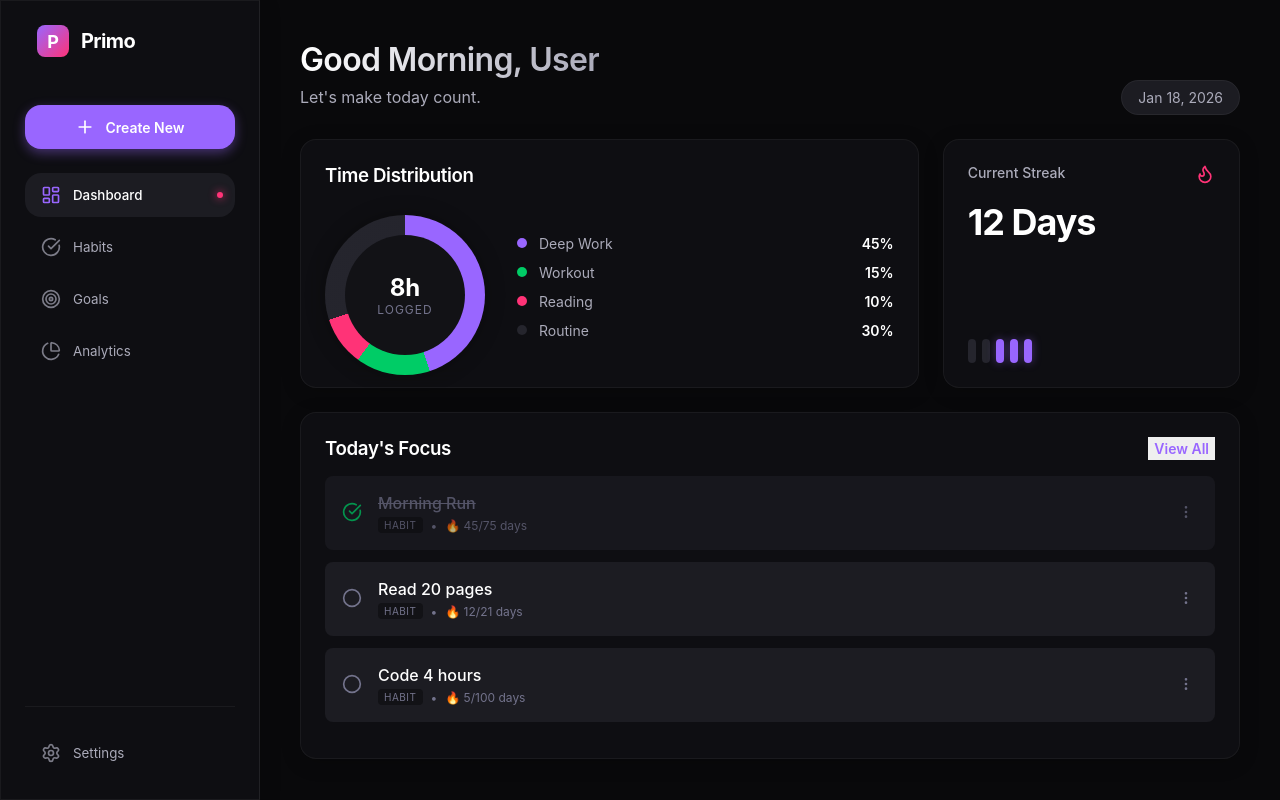
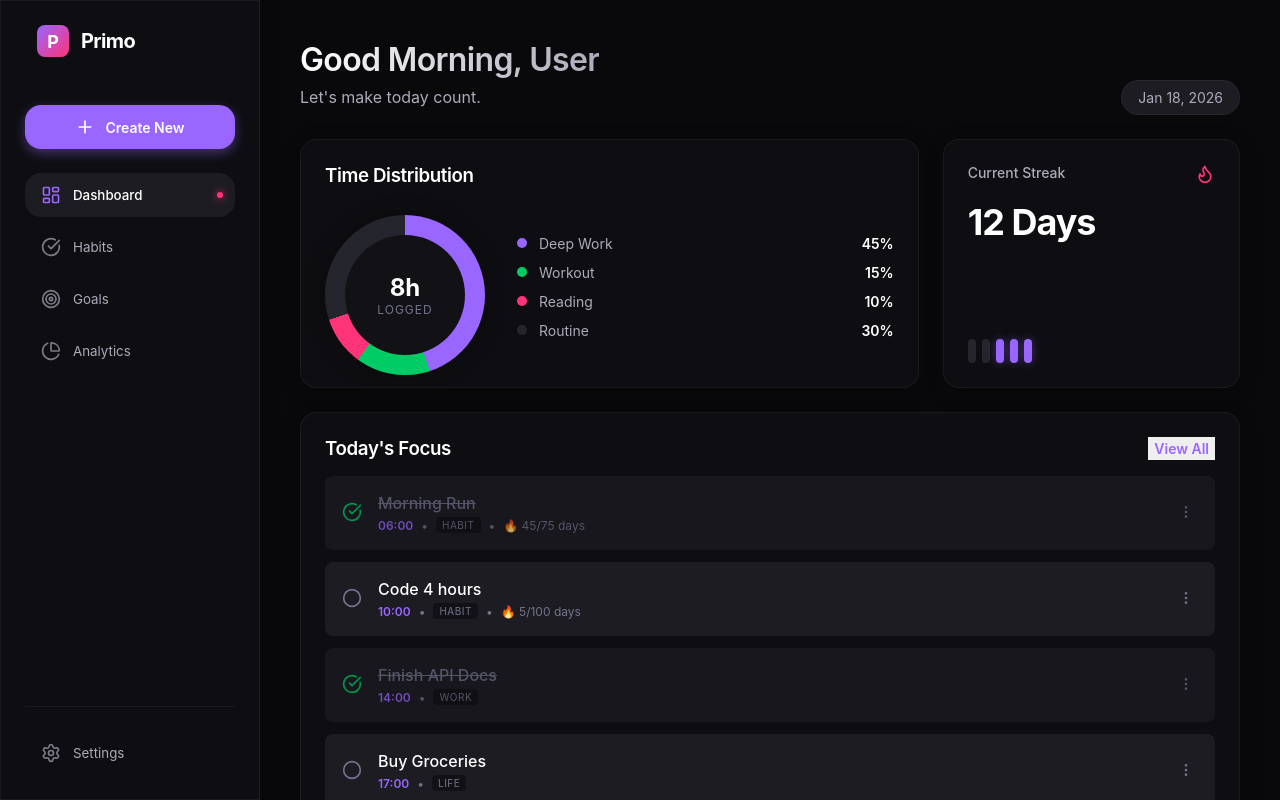
Before and after one commit to barada02/Primo, a React (Vite) app: page / in a window 1280 px wide. Built offline with nearby package versions, Linux system fonts and the light colour scheme.

Commit message:
dashboard schedule

```diff
--- a/src/components/dashboard/Dashboard.jsx
+++ b/src/components/dashboard/Dashboard.jsx
@@ -4,7 +4,7 @@ import TimeChart from './TimeChart';
 import StatCard from './StatCard';
 import TaskRow from '../tasks/TaskRow';
 import { Flame } from 'lucide-react';
-import { mockTimeData, mockStats, mockHabits } from '../../data/mockData';
+import { mockTimeData, mockStats, getTodaysfocus } from '../../data/mockData';
 
 const Dashboard = () => {
     return (
@@ -38,7 +38,7 @@ const Dashboard = () => {
                         <h3>Today's Focus</h3>
                         <button style={{ color: 'var(--primary)', fontSize: '14px', fontWeight: 600 }}>View All</button>
                     </div>
-                    {mockHabits.map(task => (
+                    {getTodaysfocus().map(task => (
                         <TaskRow key={task.id} task={task} />
                     ))}
                 </div>
--- a/src/components/tasks/TaskRow.jsx
+++ b/src/components/tasks/TaskRow.jsx
@@ -17,9 +17,22 @@ const TaskRow = ({ task }) => {
                 <div className="task-info">
                     <span className="task-title">{task.title}</span>
                     <div className="task-meta">
-                        <span className="task-category">Habit</span>
-                        <span className="meta-dot">•</span>
-                        <span className="task-streak">🔥 {task.streak}/{task.goal} days</span>
+                        {task.time && (
+                            <>
+                                <span className="task-time" style={{ color: 'var(--primary)', fontWeight: 600 }}>
+                                    {task.time}
+                                </span>
+                                <span className="meta-dot">•</span>
+                            </>
+                        )}
+                        <span className="task-category">{task.category || 'Habit'}</span>
+
+                        {task.type === 'habit' && (
+                            <>
+                                <span className="meta-dot">•</span>
+                                <span className="task-streak">🔥 {task.streak}/{task.goal} days</span>
+                            </>
+                        )}
                     </div>
                 </div>
             </div>
--- a/src/data/mockData.js
+++ b/src/data/mockData.js
@@ -6,13 +6,12 @@ export const mockTimeData = [
 ];
 
 export const mockStats = {
-    streak: 12,
+    streak: 12, // Global "Perfect Day" streak
     tasksCompleted: 8,
     totalTasks: 10,
     productivityScore: 85,
 };
 
-// Goals are the parent containers
 export const mockGoals = [
     {
         id: 1,
@@ -21,7 +20,7 @@ export const mockGoals = [
         motivation: "I want to build my own startup ideas.",
         deadline: "2026-06-30",
         progress: 35,
-        theme: "linear-gradient(135deg, #667eea 0%, #764ba2 100%)", // Custom gradient
+        theme: "linear-gradient(135deg, #667eea 0%, #764ba2 100%)",
         stats: { habits: 2, tasks: 5, completed: 1 }
     },
     {
@@ -47,14 +46,28 @@ export const mockGoals = [
 ];
 
 export const mockHabits = [
-    { id: 1, title: 'Morning Run', streak: 45, goal: 75, completedToday: true, goalId: 2 },
-    { id: 2, title: 'Read 20 pages', streak: 12, goal: 21, completedToday: false, goalId: 3 },
-    { id: 3, title: 'Code 4 hours', streak: 5, goal: 100, completedToday: false, goalId: 1 },
+    { id: 1, type: 'habit', title: 'Morning Run', streak: 45, goal: 75, completedToday: true, goalId: 2, time: '06:00' },
+    { id: 2, type: 'habit', title: 'Read 20 pages', streak: 12, goal: 21, completedToday: false, goalId: 3, time: '21:00' },
+    { id: 3, type: 'habit', title: 'Code 4 hours', streak: 5, goal: 100, completedToday: false, goalId: 1, time: '10:00' },
 ];
 
-// --- Analytics Data ---
+export const mockTasks = [
+    { id: 101, type: 'nuclear', title: 'Buy Groceries', category: 'Life', completedToday: false, time: '17:00' },
+    { id: 102, type: 'nuclear', title: 'Call Mom', category: 'Family', completedToday: false, time: '19:00' },
+    { id: 103, type: 'nuclear', title: 'Finish API Docs', category: 'Work', completedToday: true, time: '14:00' },
+];
 
-// 1. Productivity Trend (Last 7 days)
+export const getTodaysfocus = () => {
+    // Merge and sort by time
+    const all = [...mockHabits, ...mockTasks];
+    return all.sort((a, b) => {
+        if (!a.time) return 1;
+        if (!b.time) return -1;
+        return a.time.localeCompare(b.time);
+    });
+};
+
+/* ... Analytics Data (same as before) ... */
 export const mockTrendData = [
     { day: 'Mon', score: 65 },
     { day: 'Tue', score: 55 },
@@ -65,7 +78,6 @@ export const mockTrendData = [
     { day: 'Sun', score: 70 },
 ];
 
-// 2. Category Radar Data
 export const mockCategoryData = [
     { subject: 'Work', A: 120, fullMark: 150 },
     { subject: 'Health', A: 98, fullMark: 150 },
@@ -75,16 +87,12 @@ export const mockCategoryData = [
     { subject: 'Spirit', A: 65, fullMark: 150 },
 ];
 
-// 3. Heatmap Data Generator (Last 365 days mock)
 export const generateHeatmapData = () => {
     const data = [];
     const today = new Date();
     for (let i = 364; i >= 0; i--) {
         const d = new Date(today);
         d.setDate(d.getDate() - i);
-
-        // Random intensity 0-4
-        // Higher chance of 0 to make it realistic
         let intensity = 0;
         const rand = Math.random();
         if (rand > 0.8) intensity = 4;
```
